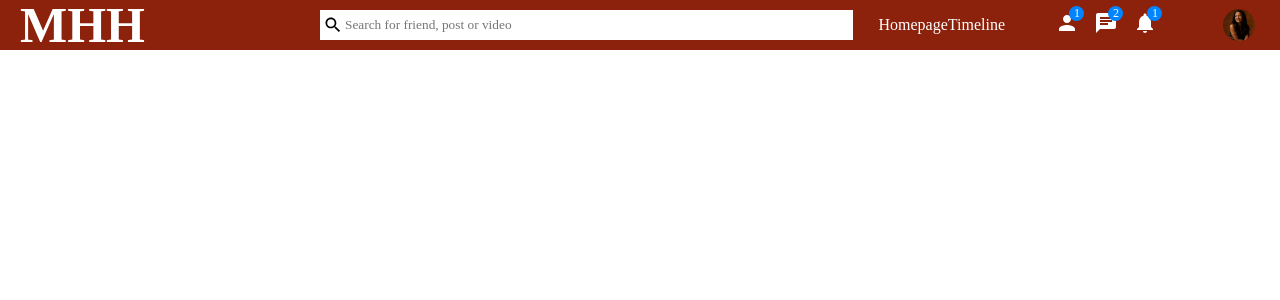
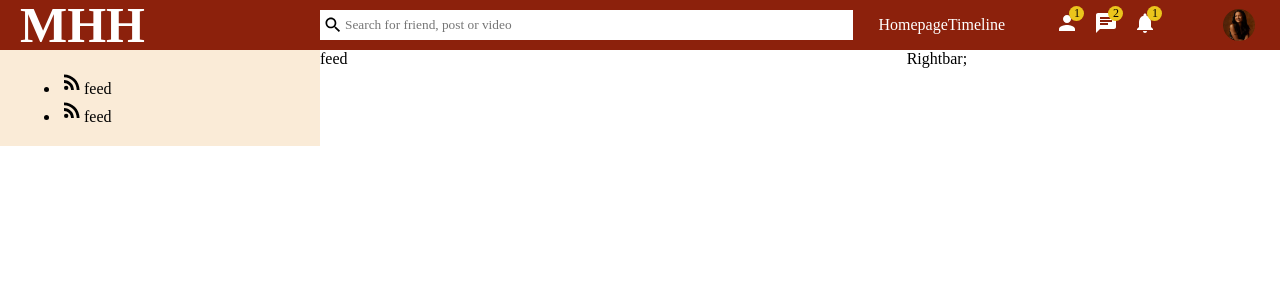
Before and after one commit to Sly-Ry/Monster-Hunter-Hub, a React (Create React App) app: page / in a window 1280 px wide. Shown: the top 300 px of the page. Built offline with nearby package versions, Linux system fonts and the light colour scheme; a web font is replaced by a local one.

Commit message:
set up files for homecontainer"

```diff
--- a/src/components/feed/Feed.jsx
+++ b/src/components/feed/Feed.jsx
@@ -2,7 +2,7 @@ import "./feed.css"
 
 export default function Feed() {
     return (
-        <div>
+        <div className="feed">
             feed
         </div>
     );
--- a/src/components/feed/feed.css
+++ b/src/components/feed/feed.css
@@ -0,0 +1,4 @@
+.feed{
+    flex: 5.5;
+
+}
--- a/src/components/nav/navbar.css
+++ b/src/components/nav/navbar.css
@@ -78,9 +78,9 @@
 .navIconBadge{
     width: 15px;
     height: 15px;
-    background-color: rgb(0, 132, 255);
+    background-color: rgb(235, 197, 28);
     border-radius: 50%;
-    color: white;
+    color: rgb(7, 3, 3);
     position: absolute;
     top: -5px;
     right: -5px;
--- a/src/components/rightbar/Rightbar.jsx
+++ b/src/components/rightbar/Rightbar.jsx
@@ -2,7 +2,7 @@ import "./rightbar.css"
 
 export default function Rightbar() {
     return (
-        <div>
+        <div className="rightbar">
             Rightbar;
         </div>
     );
--- a/src/components/rightbar/rightbar.css
+++ b/src/components/rightbar/rightbar.css
@@ -0,0 +1,3 @@
+.rightbar{
+    flex: 3.5;
+}
--- a/src/components/sidebar/Sidebar.jsx
+++ b/src/components/sidebar/Sidebar.jsx
@@ -1,9 +1,21 @@
 import "./sidebar.css"
+import { RssFeed } from "@material-ui/icons"
 
 export default function Sidebar() {
   return (
-    <div>
-      Sidebar
+    <div className="sidebar">
+      <div className="sidebarWrapper">
+        <ul className="sidebarList">
+          <li className="sidebarListItem">
+            <RssFeed className="sidebarIcon"/>
+            <span className="sidebarListItemText">feed</span>
+          </li>
+          <li className="sidebarListItem">
+            <RssFeed className="sidebarIcon"/>
+            <span className="sidebarListItemText">feed</span>
+          </li>
+        </ul>
+      </div>
     </div>
   )
 }
--- a/src/components/sidebar/sidebar.css
+++ b/src/components/sidebar/sidebar.css
@@ -0,0 +1,9 @@
+.sidebar{
+    flex: 3;
+    height: calc(100vh - 50px);
+}
+
+.sidebarWrapper{
+    padding: 20px;
+    background-color: antiquewhite;
+}
--- a/src/pages/home/Home.js
+++ /dev/null
@@ -1,7 +0,0 @@
-import Navbar from "../../components/nav/Navbar";
-
-export default function Home() {
-    return (
-       <Navbar/>
-    );
-}
--- /dev/null
+++ b/src/pages/home/Home.jsx
@@ -0,0 +1,18 @@
+import "./home.css"
+import Feed from "../../components/feed/Feed";
+import Navbar from "../../components/nav/Navbar";
+import Rightbar from "../../components/rightbar/Rightbar";
+import Sidebar from "../../components/sidebar/Sidebar";
+
+export default function Home() {
+    return (
+        <>
+            <Navbar/>
+            <div className="homeContainer">
+                <Sidebar/>
+                <Feed/>
+                <Rightbar/>
+            </div>
+        </>
+    );
+}
--- a/src/pages/home/home.css
+++ b/src/pages/home/home.css
@@ -0,0 +1,4 @@
+.homeContainer{
+    display: flex;
+    width: 100%;
+}
```
